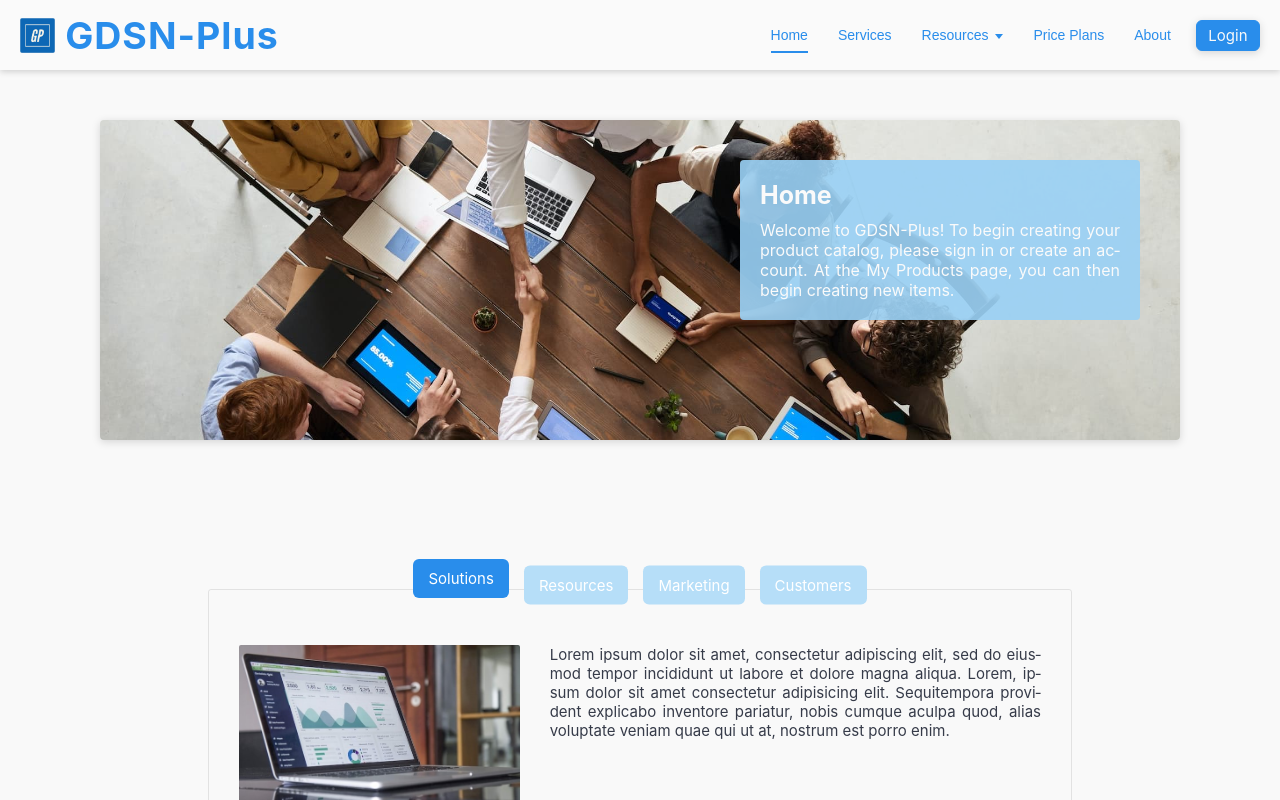
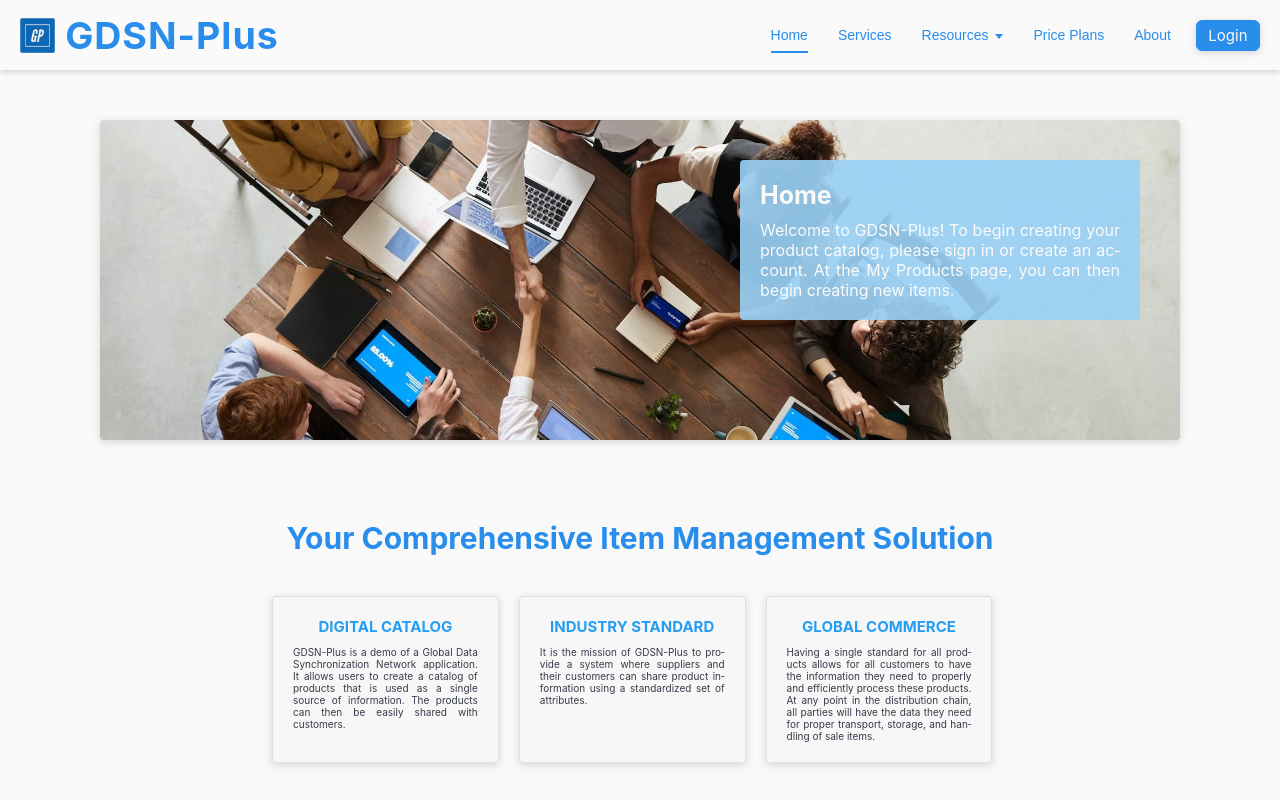
Before and after one commit to mars1138/gdsn-client, a React (Create React App) app: page /resources in a window 1280 px wide. Both pictures are taken after a click on the item "Home". Shown: the top 800 px of the page. Built offline with nearby package versions, Linux system fonts and the light colour scheme; a web font is replaced by a local one.

Commit message:
cards setup

```diff
--- a/src/about/AboutPage.js
+++ b/src/about/AboutPage.js
@@ -3,17 +3,32 @@ import React from 'react';
 import Section from '../shared/components/layout/Section';
 import Hero from '../shared/components/layout/Hero';
 import TabComponent from '../shared/components/TabComponent/TabComponent';
-// import classes from './AboutPage.module.css';
+import Card from '../shared/UIElements/Card';
+import classes from './AboutPage.module.css';
 import { aboutHero as heroData } from '../assets/data/heroData';
 import { aboutTabs as tabs } from '../assets/data/tabData';
+import { aboutCards as cards } from '../assets/data/cardData';
 
 const AboutPage = () => {
   const { title, text } = heroData;
+  const cardArray = [];
+
+  cards.forEach((card) =>
+    cardArray.push(
+      <Card key={card.id} width="30">
+        <h3>{card.title}</h3>
+        <p>{card.text}</p>
+      </Card>
+    )
+  );
 
   return (
     <React.Fragment>
       <Section>
         <Hero type="left" page="about" title={title} text={text} />
+      </Section>
+      <Section>
+        <div className={classes['about-cards']}>{cardArray}</div>
       </Section>
       <Section>
         <TabComponent>{tabs}</TabComponent>
--- a/src/about/AboutPage.module.css
+++ b/src/about/AboutPage.module.css
@@ -0,0 +1,6 @@
+.about-cards {
+  width: 70%;
+  display: flex;
+  margin-left: auto;
+  margin-right: auto;
+}
--- a/src/assets/data/cardData.js
+++ b/src/assets/data/cardData.js
@@ -0,0 +1,62 @@
+export const homeCards = [
+  {
+    id: 1,
+    title: 'DIGITAL CATALOG',
+    text:
+      'GDSN-Plus is a demo of a Global Data Synchronization Network application.  It allows users to create a catalog of products that is used as a single source of information.  The products can then be easily shared with customers.',
+  },
+  {
+    id: 2,
+    title: 'INDUSTRY STANDARD',
+    text:
+      'It is the mission of GDSN-Plus to provide a system where suppliers and their customers can share product information using a standardized set of attributes.',
+  },
+  {
+    id: 3,
+    title: 'GLOBAL COMMERCE',
+    text:
+      'Having a single standard for all products allows for all customers to have the information they need to properly and efficiently process these products. At any point in the distribution chain, all parties will have the data they need for proper transport, storage, and handling of sale items.',
+  },
+];
+
+export const resourcesCards = [
+  {
+    id: 1,
+    title: 'webinars',
+    text:
+      'Lorem, ipsum dolor sit amet consectetur adipisicing elit. Sequi tempora provident explicabo inventore pariatur, nobis cumque a culpa quod, alias voluptate veniam quae qui ut at, nostrum est porro enim.',
+  },
+  {
+    id: 2,
+    title: 'training',
+    text:
+      'Lorem, ipsum dolor sit amet consectetur adipisicing elit. Sequi tempora provident explicabo inventore pariatur, nobis cumque a culpa quod, alias voluptate veniam quae qui ut at, nostrum est porro enim.',
+  },
+  {
+    id: 3,
+    title: 'support',
+    text:
+      'Lorem, ipsum dolor sit amet consectetur adipisicing elit. Sequi tempora provident explicabo inventore pariatur, nobis cumque a culpa quod, alias voluptate veniam quae qui ut at, nostrum est porro enim.',
+  },
+];
+
+export const aboutCards = [
+  {
+    id: 1,
+    title: 'HISTORY',
+    text:
+      'Lorem, ipsum dolor sit amet consectetur adipisicing elit. Sequi tempora provident explicabo inventore pariatur, nobis cumque a culpa quod, alias voluptate veniam quae qui ut at, nostrum est porro enim. Lorem ipsum dolor sit amet consectetur, adipisicing elit. Voluptatibus at error accusantium mollitia.  Voluptas qui, aperiam magnam quae exercitationem modi eveniet quia vel quisquam voluptatem quidem nostrum amet dolores quis?',
+  },
+  {
+    id: 2,
+    title: 'COMMUNITY',
+    text:
+      'Lorem, ipsum dolor sit amet consectetur adipisicing elit. Sequi tempora provident explicabo inventore pariatur, nobis cumque a culpa quod, alias voluptate veniam quae qui ut at, nostrum est porro enim. Lorem, ipsum dolor sit amet consectetur adipisicing elit. Lorem, ipsum dolor sit amet consectetur adipisicing elit. ',
+  },
+  {
+    id: 3,
+    title: 'LEGACY',
+    text:
+      'Lorem, ipsum dolor sit amet consectetur adipisicing elit. Sequi tempora provident explicabo inventore pariatur, nobis cumque a culpa quod, alias voluptate veniam quae qui ut at, nostrum est porro enim.  Lorem, ipsum dolor sit amet consectetur adipisicing elit. Sequi tempora provident explicabo inventore pariatur, nobis cumque a culpa quod.',
+  },
+];
--- a/src/home/HomePage.js
+++ b/src/home/HomePage.js
@@ -3,17 +3,33 @@ import React from 'react';
 import Section from '../shared/components/layout/Section';
 import Hero from '../shared/components/layout/Hero';
 import TabComponent from '../shared/components/TabComponent/TabComponent';
-// import classes from './HomePage.module.css';
+import Card from '../shared/UIElements/Card';
+import classes from './HomePage.module.css';
 import { homeHero as heroData } from '../assets/data/heroData';
 import { homeTabs as tabs } from '../assets/data/tabData';
+import { homeCards as cards } from '../assets/data/cardData';
 
 const HomePage = () => {
   const { title, text } = heroData;
+  const cardArray = [];
+
+  cards.forEach((card) =>
+    cardArray.push(
+      <Card key={card.id} width="30">
+        <h3>{card.title}</h3>
+        <p>{card.text}</p>
+      </Card>
+    )
+  );
 
   return (
     <React.Fragment>
       <Section>
         <Hero type="right" page="home" title={title} text={text} />
+      </Section>
+      <Section>
+        <h2>Your Comprehensive Item Management Solution</h2>
+        <div className={classes.cards}>{cardArray}</div>
       </Section>
       <Section>
         <TabComponent>{tabs}</TabComponent>
--- a/src/home/HomePage.module.css
+++ b/src/home/HomePage.module.css
@@ -0,0 +1,6 @@
+.cards {
+  width: 70%;
+  display: flex;
+  margin-left: auto;
+  margin-right: auto;
+}
--- a/src/resources/ResourcesPage.js
+++ b/src/resources/ResourcesPage.js
@@ -1,19 +1,36 @@
 import React from 'react';
+import { Link } from 'react-router-dom';
 
 import Section from '../shared/components/layout/Section';
 import Hero from '../shared/components/layout/Hero';
 import TabComponent from '../shared/components/TabComponent/TabComponent';
-// import classes from './ResourcesPage.module.css';
+import Card from '../shared/UIElements/Card';
+import classes from './ResourcesPage.module.css';
 import { resourcesHero as heroData } from '../assets/data/heroData';
 import { resourcesTabs as tabs } from '../assets/data/tabData';
+import { resourcesCards as cards } from '../assets/data/cardData';
 
 const ResourcesPage = () => {
   const { title, text } = heroData;
+  const cardArray = [];
 
+  cards.forEach((card) =>
+    cardArray.push(
+      <Link to={`/resources/${card.title}`}>
+        <Card>
+          <h3>{card.title}</h3>
+          <p>{card.text}</p>
+        </Card>
+      </Link>
+    )
+  );
   return (
     <React.Fragment>
       <Section>
         <Hero type="right" page="resources" title={title} text={text} />
+      </Section>
+      <Section>
+        <div className={classes['resources-cards']}>{cardArray}</div>
       </Section>
       <Section>
         <TabComponent>{tabs}</TabComponent>
--- a/src/resources/ResourcesPage.module.css
+++ b/src/resources/ResourcesPage.module.css
@@ -0,0 +1,29 @@
+.resources-cards {
+  width: 70%;
+  display: flex;
+  margin-left: auto;
+  margin-right: auto;
+}
+
+.resources-cards a {
+  color: inherit;
+  text-decoration: none;
+  transition: all 0.2s;
+}
+
+.resources-cards a * {
+  transition: all 0.2s;
+}
+
+.resources-cards a:hover div {
+  background: var(--secondary-light);
+}
+
+.resources-cards a:hover h3 {
+  color: var(--white-3);
+}
+
+.resources-cards a h3 {
+  text-align: center;
+  text-transform: uppercase;
+}
```
